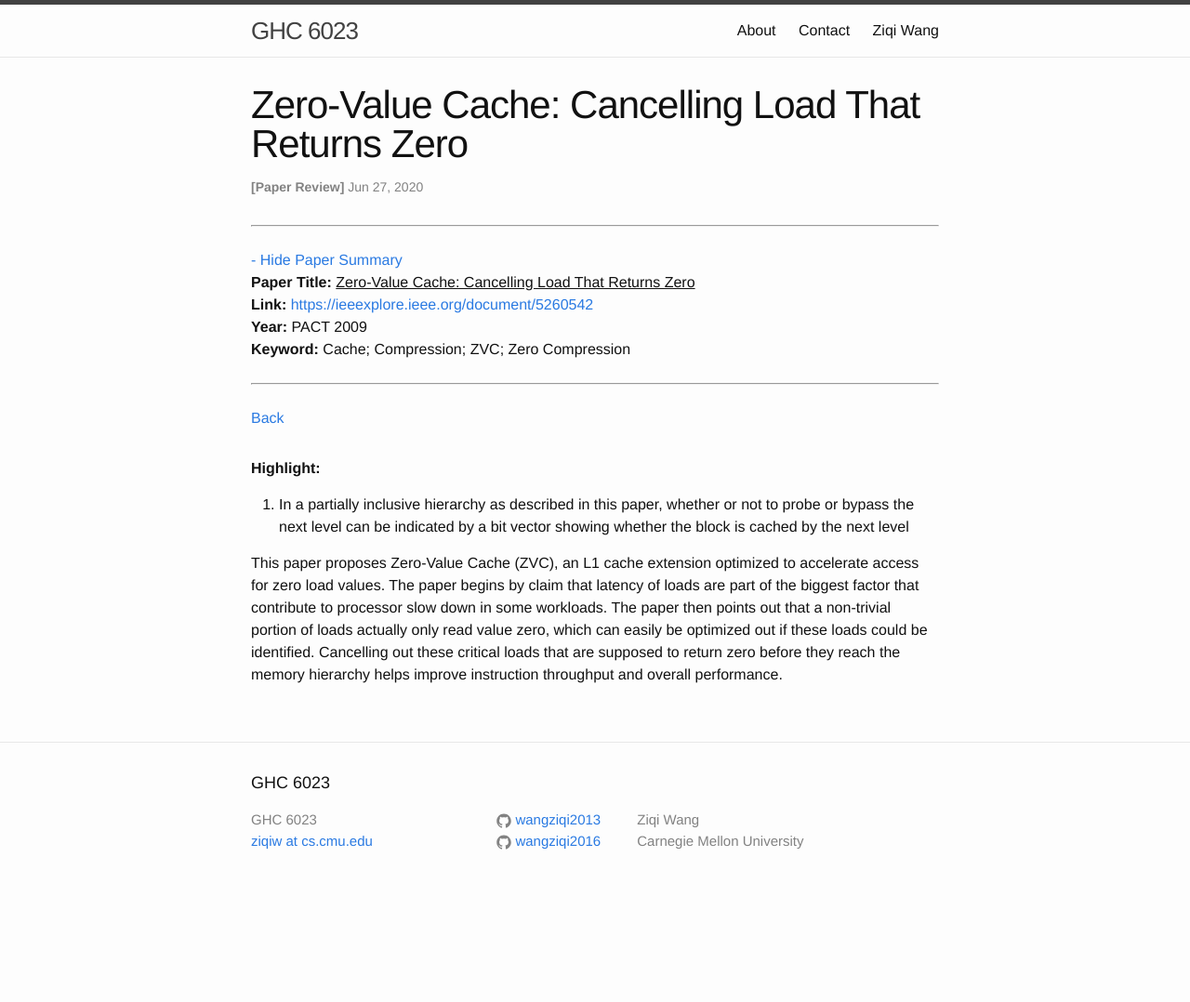
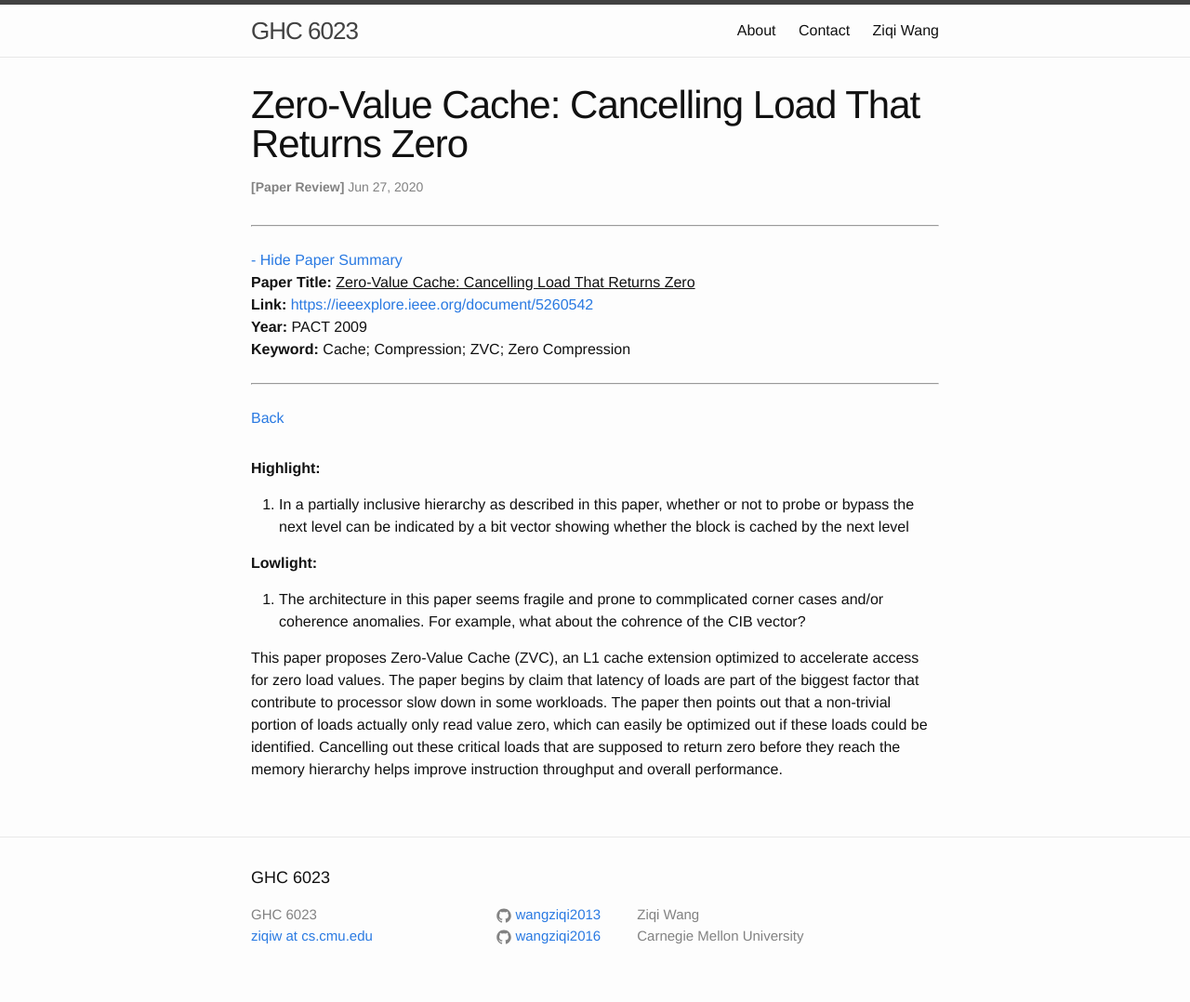
Before and after one commit to wangziqi2013/wangziqi2013.github.io, a Jekyll site: the page built from _posts/2020-06-26-zvc.markdown, in a window 1280 px wide. Shown: the whole page at 93% size. Built offline with Jekyll 4.4.1, drawn with Linux system fonts in a browser that asks for light colours; before the commit the page ends 976 px from its top, so only the background shows below that.

Commit message:
Addding lowlight

```diff
--- a/_posts/2020-06-26-zvc.markdown
+++ b/_posts/2020-06-26-zvc.markdown
@@ -18,7 +18,10 @@ version_mgmt:
 1. In a partially inclusive hierarchy as described in this paper, whether or not to probe or bypass the next level
    can be indicated by a bit vector showing whether the block is cached by the next level
 
+**Lowlight:**
 
+1. The architecture in this paper seems fragile and prone to commplicated corner cases and/or coherence anomalies.
+   For example, what about the cohrence of the CIB vector?
 
 This paper proposes Zero-Value Cache (ZVC), an L1 cache extension optimized to accelerate access for zero load values.
 The paper begins by claim that latency of loads are part of the biggest factor that contribute to processor slow down
```
